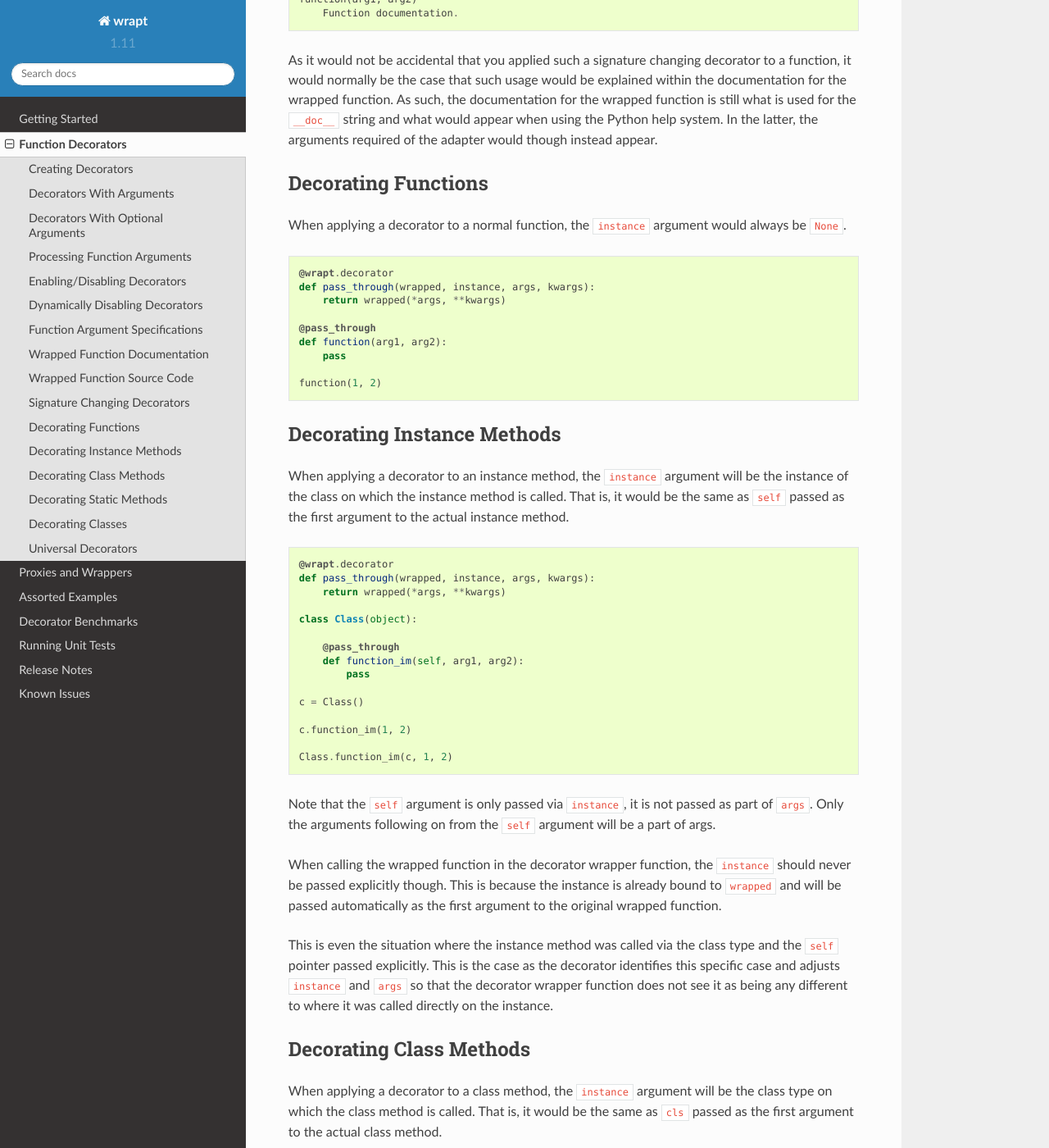
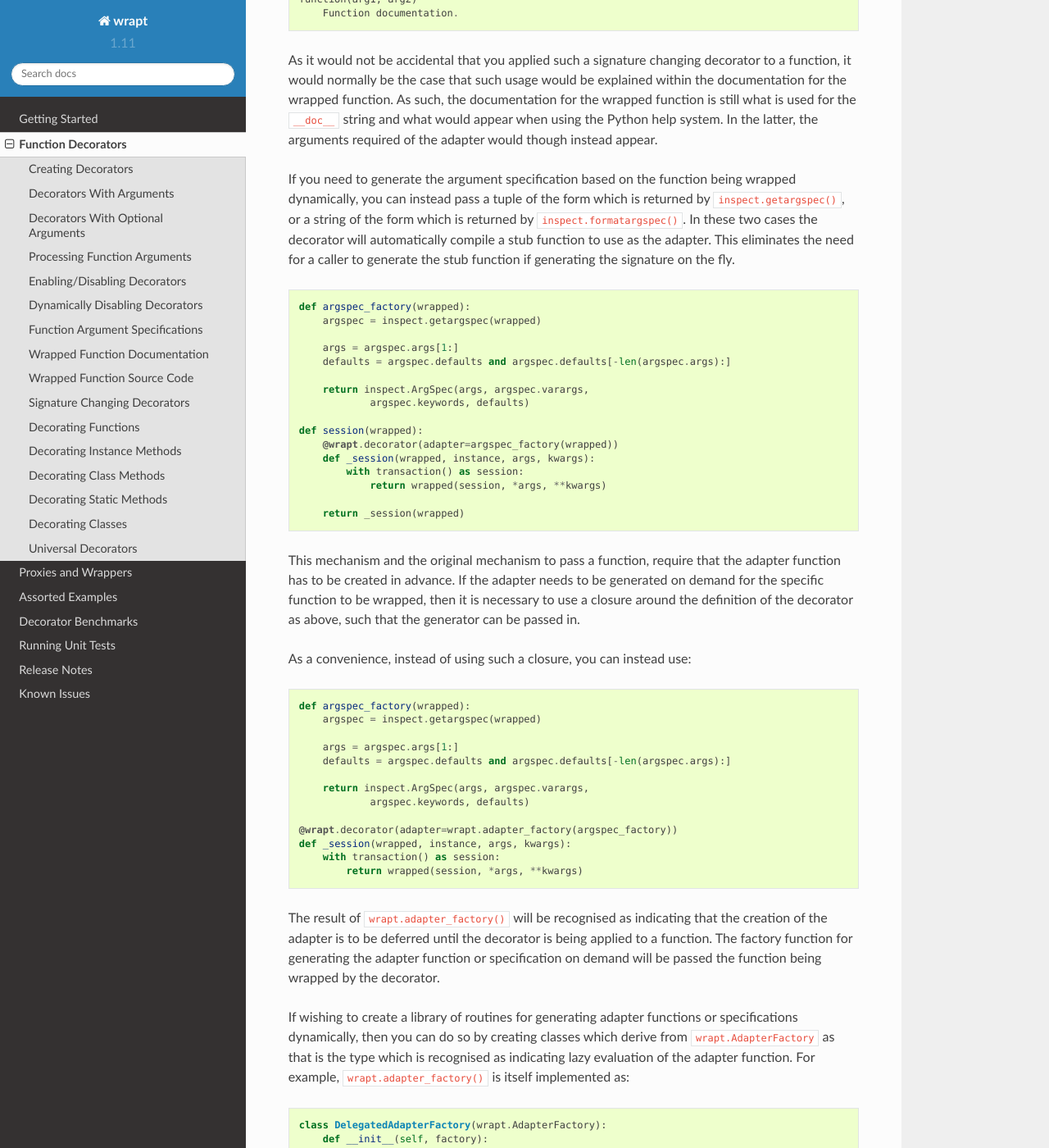
Before and after one commit to GrahamDumpleton/wrapt, a Sphinx documentation site: the page built from docs/decorators.rst, in a window 1280 px wide and 1400 px high, scrolled down 8838 px. Shown: the whole window at 82% size. Built offline with Sphinx 7.4.7 and the Read the Docs theme 2.0.0, drawn with Linux system fonts in a browser that asks for light colours; some of the changed text lies outside the part shown.

Commit message:
Add more detail to docs on signature changing decorators.

```diff
--- a/docs/decorators.rst
+++ b/docs/decorators.rst
@@ -432,9 +432,9 @@ When using ``inspect.getargspec()`` the argument specification for the
 original wrapped function is returned. If however the decorator is a
 signature changing decorator, this is not going to be what is desired.
 
-In this circumstance it is necessary to pass a dummy function to the
-decorator via the optional ``adapter`` argument. When this is done, the
-argument specification will be sourced from the prototype for this dummy
+In this circumstance you can pass a dummy function to the decorator via
+the optional ``adapter`` argument. When this is done, the argument
+specification will be sourced from the prototype for this dummy
 function.
 
 ::
@@ -475,6 +475,80 @@ such, the documentation for the wrapped function is still what is used for
 the ``__doc__`` string and what would appear when using the Python help
 system. In the latter, the arguments required of the adapter would though
 instead appear.
+
+If you need to generate the argument specification based on the function
+being wrapped dynamically, you can instead pass a tuple of the form
+which is returned by ``inspect.getargspec()``, or a string of the form
+which is returned by ``inspect.formatargspec()``. In these two cases the
+decorator will automatically compile a stub function to use as the
+adapter. This eliminates the need for a caller to generate the stub
+function if generating the signature on the fly.
+
+::
+
+    def argspec_factory(wrapped):
+        argspec = inspect.getargspec(wrapped)
+
+        args = argspec.args[1:]
+        defaults = argspec.defaults and argspec.defaults[-len(argspec.args):]
+
+        return inspect.ArgSpec(args, argspec.varargs,
+                argspec.keywords, defaults)
+
+    def session(wrapped):
+        @wrapt.decorator(adapter=argspec_factory(wrapped))
+        def _session(wrapped, instance, args, kwargs):
+            with transaction() as session:
+                return wrapped(session, *args, **kwargs)
+
+        return _session(wrapped)
+
+This mechanism and the original mechanism to pass a function, require
+that the adapter function has to be created in advance. If the adapter
+needs to be generated on demand for the specific function to be
+wrapped, then it is necessary to use a closure around the definition of
+the decorator as above, such that the generator can be passed in.
+
+As a convenience, instead of using such a closure, you can instead use:
+
+::
+
+    def argspec_factory(wrapped):
+        argspec = inspect.getargspec(wrapped)
+
+        args = argspec.args[1:]
+        defaults = argspec.defaults and argspec.defaults[-len(argspec.args):]
+
+        return inspect.ArgSpec(args, argspec.varargs,
+                argspec.keywords, defaults)
+
+    @wrapt.decorator(adapter=wrapt.adapter_factory(argspec_factory))
+    def _session(wrapped, instance, args, kwargs):
+        with transaction() as session:
+            return wrapped(session, *args, **kwargs)
+
+The result of ``wrapt.adapter_factory()`` will be recognised as indicating
+that the creation of the adapter is to be deferred until the decorator is
+being applied to a function. The factory function for generating the
+adapter function or specification on demand will be passed the function
+being wrapped by the decorator.
+
+If wishing to create a library of routines for generating adapter functions
+or specifications dynamically, then you can do so by creating classes which
+derive from ``wrapt.AdapterFactory`` as that is the type which is
+recognised as indicating lazy evaluation of the adapter function. For
+example, ``wrapt.adapter_factory()`` is itself implemented as:
+
+::
+
+  class DelegatedAdapterFactory(wrapt.AdapterFactory):
+      def __init__(self, factory):
+          super(DelegatedAdapterFactory, self).__init__()
+          self.factory = factory
+      def __call__(self, wrapped):
+          return self.factory(wrapped)
+
+  adapter_factory = DelegatedAdapterFactory
 
 Decorating Functions
 --------------------
```
